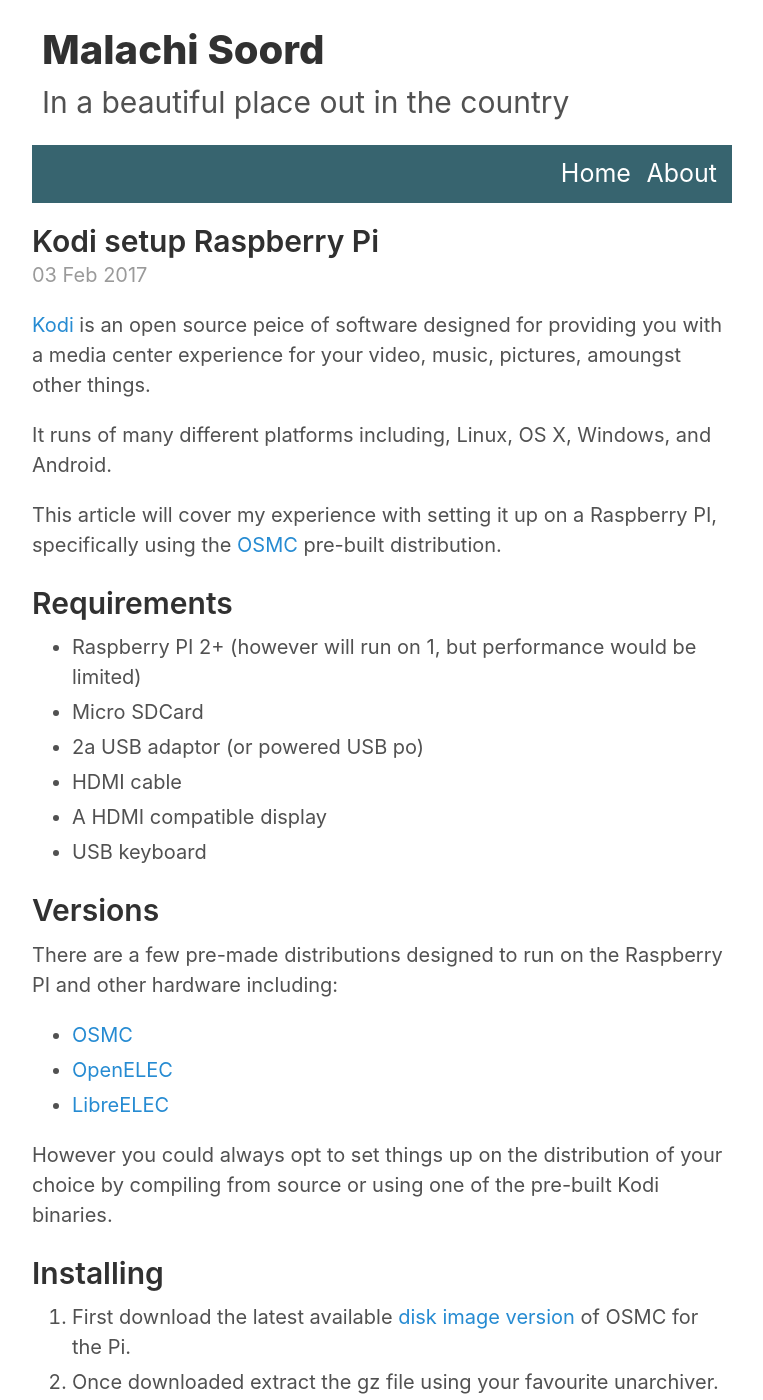
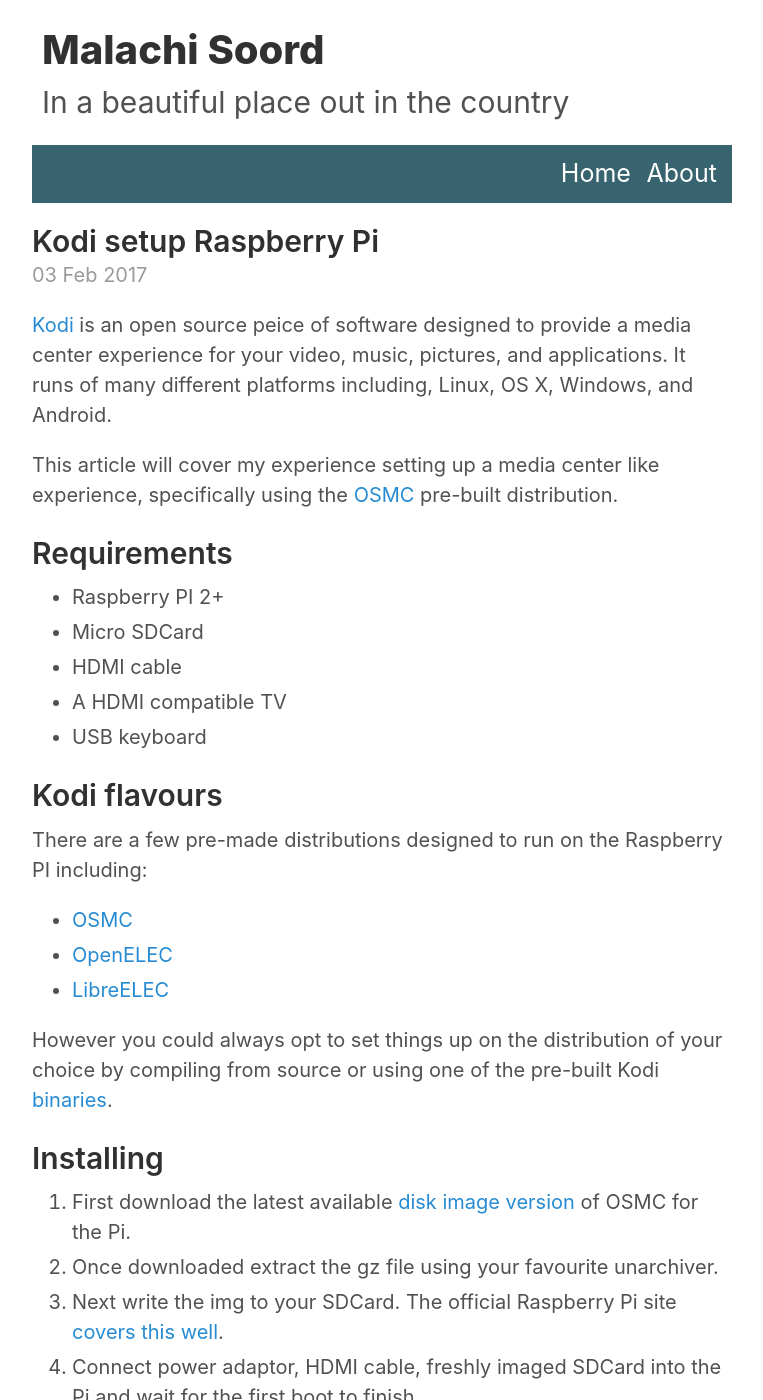
Before and after one commit to inverse/personal-site, a Jekyll site: the page built from _posts/2017-02-03-kodi-setup-raspberry-pi.md, in a window 1280 px wide and 1400 px high. Shown: the whole window, without its empty margins (258-1021 px from the left). Built offline with Jekyll 4.4.1, drawn with Linux system fonts in a browser that asks for light colours; comment, search, counter and statistics services are not loaded; some of the changed text lies outside the part shown.

Commit message:
Update article

```diff
--- a/_posts/2017-02-03-kodi-setup-raspberry-pi.md
+++ b/_posts/2017-02-03-kodi-setup-raspberry-pi.md
@@ -8,43 +8,43 @@
   - Linux
 ---
 
-[Kodi][0] is an open source peice of software designed for providing you with a media center experience for your video, music, pictures, amoungst other things.
+[Kodi][0] is an open source peice of software designed to provide a media center experience for your video, music, pictures, and applications. It runs of many different platforms including, Linux, OS X, Windows, and Android.
 
-It runs of many different platforms including, Linux, OS X, Windows, and Android.
-
-This article will cover my experience with setting it up on a Raspberry PI, specifically using the [OSMC][1] pre-built distribution.
+This article will cover my experience setting up a media center like experience, specifically using the [OSMC][1] pre-built distribution.
 
 # Requirements
 
-- Raspberry PI 2+ (however will run on 1, but performance would be limited)
+- Raspberry PI 2+
 - Micro SDCard
-- 2a USB adaptor (or powered USB po)
 - HDMI cable
-- A HDMI compatible display
+- A HDMI compatible TV
 - USB keyboard
 
-# Versions
+# Kodi flavours
 
-There are a few pre-made distributions designed to run on the Raspberry PI and other hardware including:
+There are a few pre-made distributions designed to run on the Raspberry PI including:
 
 - [OSMC][1]
 - [OpenELEC][2]
 - [LibreELEC][3]
 
-However you could always opt to set things up on the distribution of your choice by compiling from source or using one of the pre-built Kodi binaries.
+However you could always opt to set things up on the distribution of your choice by compiling from source or using one of the pre-built Kodi [binaries][11].
 
 # Installing
 
 1. First download the latest available [disk image version][5] of OSMC for the Pi.
 2. Once downloaded extract the gz file using your favourite unarchiver.
 3. Next write the img to your SDCard. The official Raspberry Pi site [covers this well][6].
-4. Connect power adaptor, HDMI cable, freshly imaged SDCard into the Pi and wait for boot. And that's it.
+4. Connect power adaptor, HDMI cable, freshly imaged SDCard into the Pi and wait for the first boot to finish.
+5. And that's it :)
 
 # Setting things up
 
+## Internet connectivity
+
 The first thing you will want to do is configure the network of the device. If you are connecting via Ethernet you can skip this step as it _should_ be already configured but for WiFI connectivity, or additional network configurations you will want to navigate to the "My OSMC" settings screen. For detailed instructions on this visit the [dedicated wiki][7].
 
-# Remotes
+## Remotes
 
 Kodi is designed to be operated without a keyboard and there are many ways to interact with it.
 
@@ -60,6 +60,7 @@
 # Further reading
 
 - [OSMC Raspberry Pi FAQ][4]
+- [Kodi Wiki][12]
 
 [0]: https://kodi.tv/
 [1]: https://osmc.tv/
```
Also changed, not shown: other parts of _posts/2017-02-03-kodi-setup-raspberry-pi.md (+2 -0 lines).
